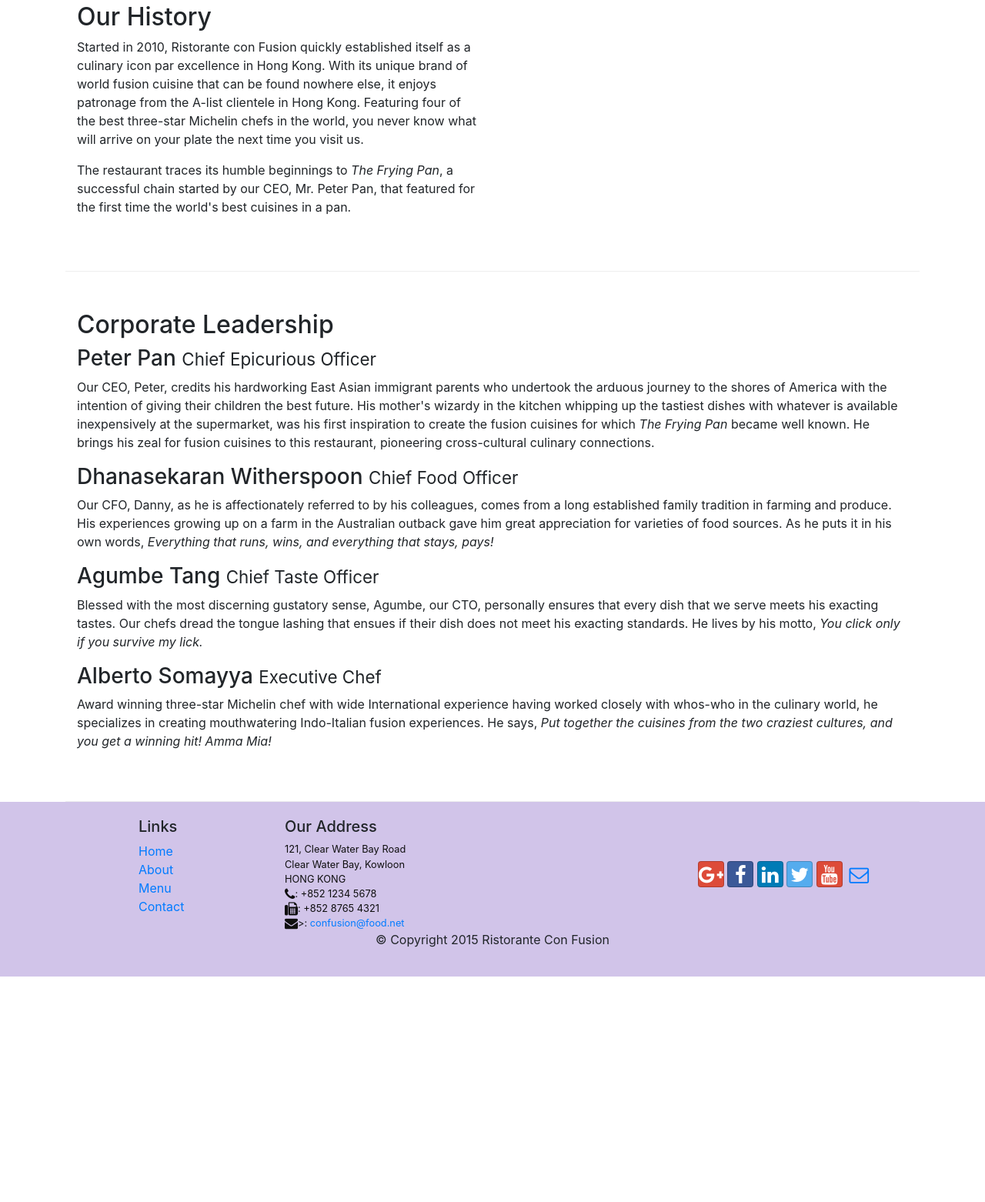
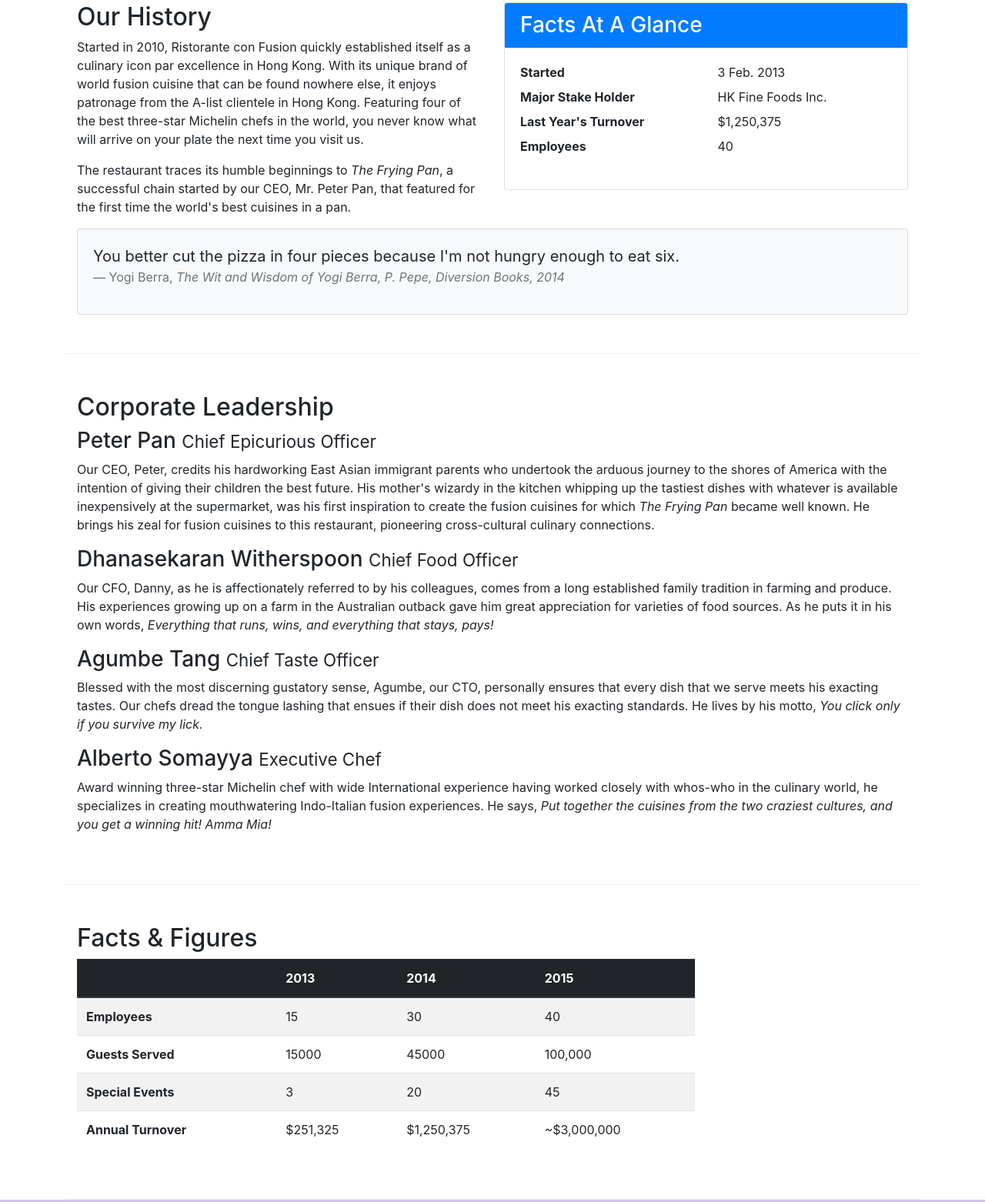
Before and after one commit to kttanwar/Bootstrap-4, a website: page aboutus.html in a window 1280 px wide. Shown: the part 488-2050 px from the top of the page at 77% size. Before the commit the page ends 1757 px from the top, so only its background shows below. Drawn offline with nearby package versions, Linux system fonts and the light colour scheme.

Commit message:
Tables and Cards

```diff
--- a/aboutus.html
+++ b/aboutus.html
@@ -64,7 +64,34 @@
                 <p>Started in 2010, Ristorante con Fusion quickly established itself as a culinary icon par excellence in Hong Kong. With its unique brand of world fusion cuisine that can be found nowhere else, it enjoys patronage from the A-list clientele in Hong Kong.  Featuring four of the best three-star Michelin chefs in the world, you never know what will arrive on your plate the next time you visit us.</p>
                 <p>The restaurant traces its humble beginnings to <em>The Frying Pan</em>, a successful chain started by our CEO, Mr. Peter Pan, that featured for the first time the world's best cuisines in a pan.</p>
             </div>
-            <div class="col-sm-4">
+            <div class="col-12 col-sm-6"><!--Cards-->
+                <div class="card">
+                    <h3 class="card-header bg-primary text-white">Facts At A Glance</h3>
+                    <div class="card-body">
+                        <dl class="row ">
+                            <dt class="col-6">Started</dt>
+                            <dd class="col-6">3 Feb. 2013</dd>
+                            <dt class="col-6">Major Stake Holder</dt>
+                            <dd class="col-6">HK Fine Foods Inc.</dd>
+                            <dt class="col-6">Last Year's Turnover</dt>
+                            <dd class="col-6">$1,250,375</dd>
+                            <dt class="col-6">Employees</dt>
+                            <dd class="col-6">40</dd>
+                        </dl>
+                    </div>
+                </div>
+            </div>
+            <div class="col-12"><!--Another Card-->
+                <div class="card card-body bg-light">
+                    <blockquote class="blockquote">
+                        <p class="mb-0">You better cut the pizza in four pieces because
+                            I'm not hungry enough to eat six.</p>
+                        <footer class="blockquote-footer">Yogi Berra,
+                            <cite title="Source Title">The Wit and Wisdom of Yogi Berra,
+                            P. Pepe, Diversion Books, 2014</cite>
+                        </footer>
+                    </blockquote>
+                </div>
             </div>
         </div>
 
@@ -82,7 +109,52 @@
                 <p class="d-none d-sm-block">Award winning three-star Michelin chef with wide International experience having worked closely with whos-who in the culinary world, he specializes in creating mouthwatering Indo-Italian fusion experiences. He says, <em>Put together the cuisines from the two craziest cultures, and you get a winning hit! Amma Mia!</em></p>
             </div>
        </div>
+       <div class="row row-content">
+        <div class="col-12 col-sm-9">
+            <h2>Facts &amp; Figures</h2><!--Tables-->
+            <div class="table-responsive">
+                <table class="table table-striped">
+                    <thead class="thead-dark">
+                        <tr>
+                            <th>&nbsp;</th>
+                            <th>2013</th>
+                            <th>2014</th>
+                            <th>2015</th>
+                        </tr>
+                    </thead>
+                    <tbody>
+                        <tr>
+                            <th>Employees</th>
+                            <td>15</td>
+                            <td>30</td>
+                            <td>40</td>
+                        </tr>
+                        <tr>
+                            <th>Guests Served</th>
+                            <td>15000</td>
+                            <td>45000</td>
+                            <td>100,000</td>
+                        </tr>
+                        <tr>
+                            <th>Special Events</th>
+                            <td>3</td>
+                            <td>20</td>
+                            <td>45</td>
+                        </tr>
+                        <tr>
+                            <th>Annual Turnover</th>
+                            <td>$251,325</td>
+                            <td>$1,250,375</td>
+                            <td>~$3,000,000</td>
+                        </tr>
+                    </tbody>
+                </table>
+            </div>
+        </div>
+        <div class="col-12 col-sm-3">
 
+        </div>
+       </div>
     </div>
 
     <footer class="footer">
```
